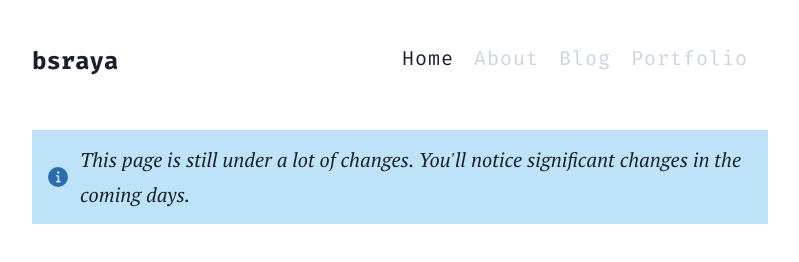
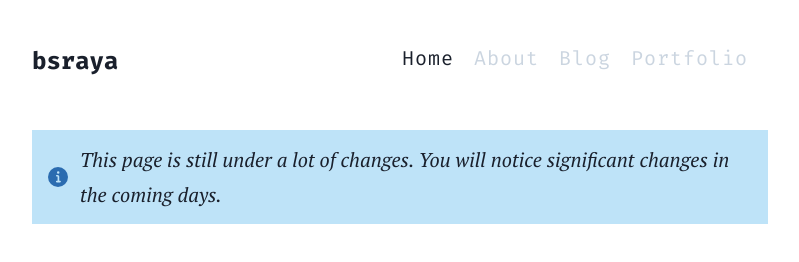
Before and after one commit to bsraya/bsraya, a Next.js app: page / in a window 1280 px wide. Shown: the top 262 px of the page, without its empty margins (240-1039 px from the left). Built offline with nearby package versions, Linux system fonts and the light colour scheme; a small style sheet from the web is missing.

Commit message:
fix: remove apostrophy

```diff
--- a/pages/index.tsx
+++ b/pages/index.tsx
@@ -31,7 +31,7 @@ export default function Home({ posts }: { posts: IPost[] }): JSX.Element {
                 <AlertIcon />
                 <Text fontStyle="italic">
                     This page is still under a lot of changes.
-                    You'll notice significant changes in the coming days.
+                    You will notice significant changes in the coming days.
                 </Text>
             </Alert>
             <VStack
```
